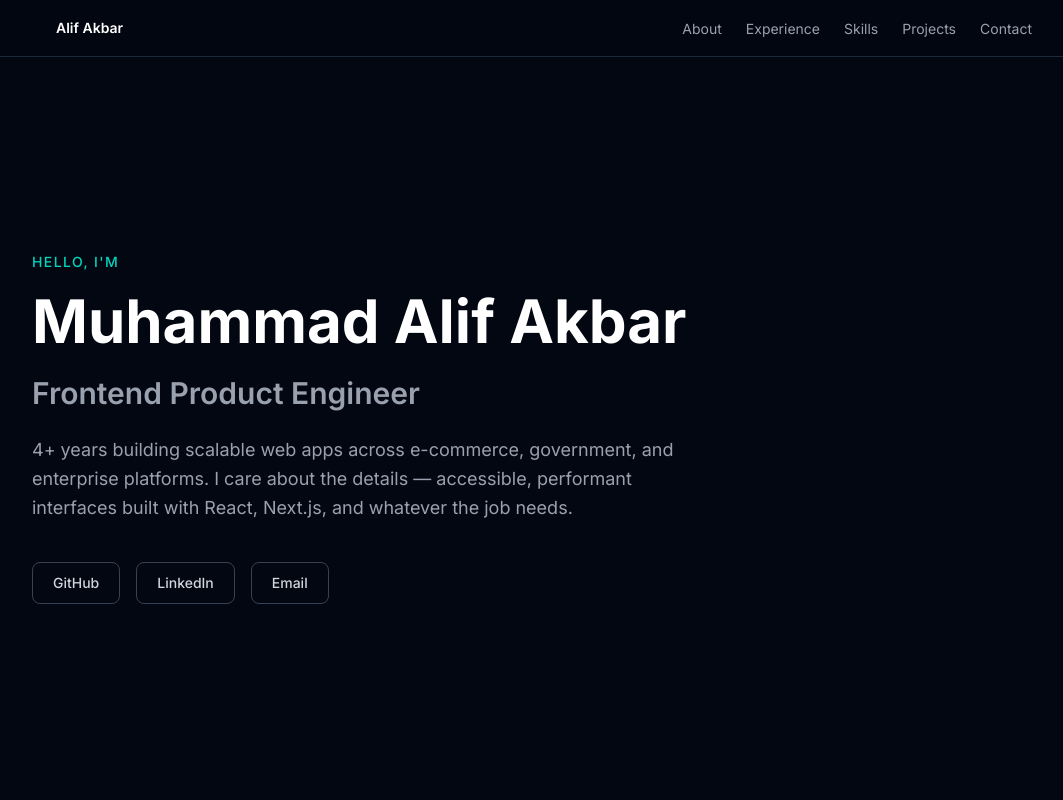
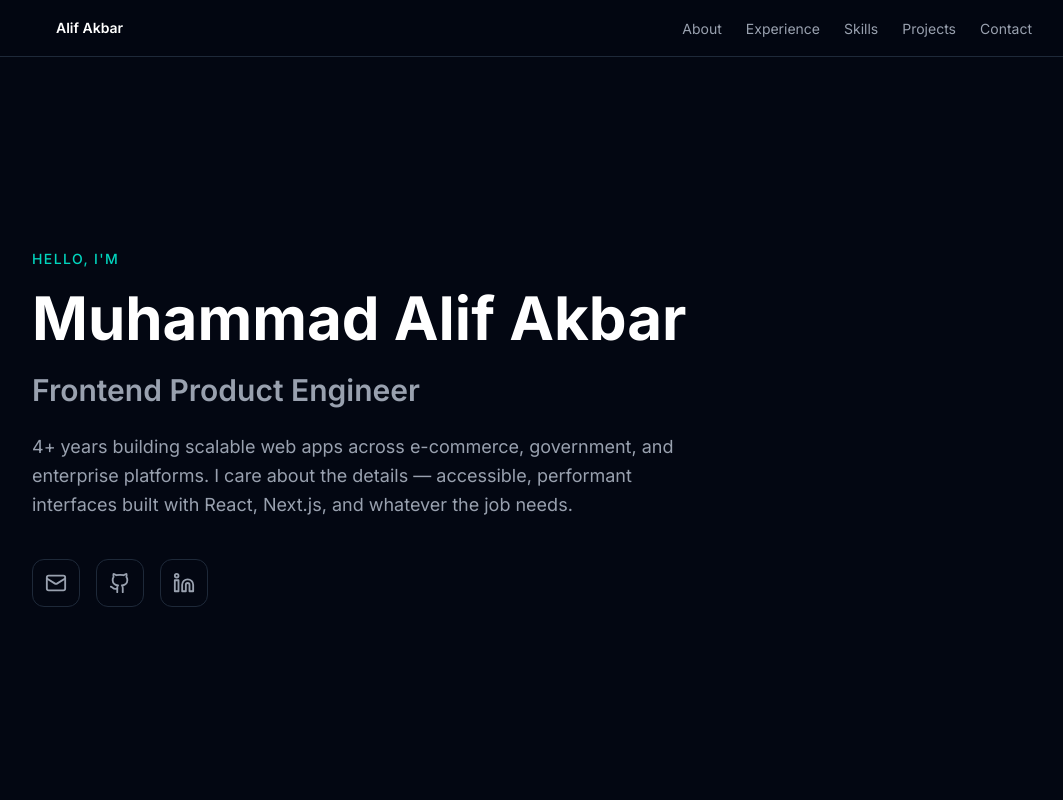
Before and after one commit to alifakbar111/alifakbar111.github.io, an Astro site: page / in a window 1280 px wide. Shown: the top 800 px of the page, without its empty margins (96-1159 px from the left). Built offline with nearby package versions, Linux system fonts and the light colour scheme; Astro itself is replaced by a stand-in of ours.

Commit message:
feat: replace contact label with icon on Hero

```diff
--- a/src/components/Contact.astro
+++ b/src/components/Contact.astro
@@ -1,21 +1,21 @@
 ---
-const links = [
-  {
-    label: 'Email',
-    href: 'mailto:alifakbar111@gmail.com',
-    sublabel: 'alifakbar111@gmail.com',
-  },
-  {
-    label: 'GitHub',
-    href: 'https://github.com/alifakbar111',
-    sublabel: 'github.com/alifakbar111',
-  },
-  {
-    label: 'LinkedIn',
-    href: 'https://www.linkedin.com/in/alifakbar111/',
-    sublabel: 'linkedin.com/in/alifakbar111',
-  },
-];
+// const links = [
+//   {
+//     label: 'Email',
+//     href: 'mailto:alifakbar111@gmail.com',
+//     sublabel: 'alifakbar111@gmail.com',
+//   },
+//   {
+//     label: 'GitHub',
+//     href: 'https://github.com/alifakbar111',
+//     sublabel: 'github.com/alifakbar111',
+//   },
+//   {
+//     label: 'LinkedIn',
+//     href: 'https://www.linkedin.com/in/alifakbar111/',
+//     sublabel: 'linkedin.com/in/alifakbar111',
+//   },
+// ];
 ---
 
 <section id="contact" class="py-20 px-6 bg-gray-900/30">
--- a/src/components/Hero.astro
+++ b/src/components/Hero.astro
@@ -1,9 +1,9 @@
 ---
-const links = [
-  { href: 'https://github.com/alifakbar111', label: 'GitHub' },
-  { href: 'https://www.linkedin.com/in/alifakbar111/', label: 'LinkedIn' },
-  { href: 'mailto:alifakbar111@gmail.com', label: 'Email' },
-];
+// const links = [
+//   { href: 'https://github.com/alifakbar111', label: 'GitHub' },
+//   { href: 'https://www.linkedin.com/in/alifakbar111/', label: 'LinkedIn' },
+//   { href: 'mailto:alifakbar111@gmail.com', label: 'Email' },
+// ];
 ---
 
 <section class="min-h-screen flex items-center px-6 pt-14">
@@ -21,18 +21,46 @@ const links = [
       whatever the job needs.
     </p>
     <div class="flex flex-wrap gap-4">
-      {
-        links.map(({ href, label }) => (
-          <a
-            href={href}
-            target={href.startsWith('http') ? '_blank' : undefined}
-            rel={href.startsWith('http') ? 'noopener noreferrer' : undefined}
-            class="px-5 py-2.5 text-sm font-medium border border-gray-700 rounded-lg text-gray-300 hover:border-teal-400 hover:text-teal-400 transition-colors"
-          >
-            {label}
-          </a>
-        ))
-      }
+      {/* Email */}
+      <a
+        href="mailto:alifakbar111@gmail.com"
+        aria-label="Email"
+        class="p-3 border border-gray-800 rounded-xl text-gray-400 hover:border-teal-400/50 hover:text-teal-400 hover:bg-gray-900 transition-all"
+      >
+        <svg xmlns="http://www.w3.org/2000/svg" width="22" height="22" viewBox="0 0 24 24" fill="none" stroke="currentColor" stroke-width="2" stroke-linecap="round" stroke-linejoin="round">
+          <rect width="20" height="16" x="2" y="4" rx="2"/>
+          <path d="m22 7-8.97 5.7a1.94 1.94 0 0 1-2.06 0L2 7"/>
+        </svg>
+      </a>
+
+      {/* GitHub */}
+      <a
+        href="https://github.com/alifakbar111"
+        target="_blank"
+        rel="noopener noreferrer"
+        aria-label="GitHub"
+        class="p-3 border border-gray-800 rounded-xl text-gray-400 hover:border-teal-400/50 hover:text-teal-400 hover:bg-gray-900 transition-all"
+      >
+        <svg xmlns="http://www.w3.org/2000/svg" width="22" height="22" viewBox="0 0 24 24" fill="none" stroke="currentColor" stroke-width="2" stroke-linecap="round" stroke-linejoin="round">
+          <path d="M15 22v-4a4.8 4.8 0 0 0-1-3.5c3 0 6-2 6-5.5.08-1.25-.27-2.48-1-3.5.28-1.15.28-2.35 0-3.5 0 0-1 0-3 1.5-2.64-.5-5.36-.5-8 0C6 2 5 2 5 2c-.3 1.15-.3 2.35 0 3.5A5.403 5.403 0 0 0 4 9c0 3.5 3 5.5 6 5.5-.39.49-.68 1.05-.85 1.65-.17.6-.22 1.23-.15 1.85v4"/>
+          <path d="M9 18c-4.51 2-5-2-7-2"/>
+        </svg>
+      </a>
+
+      {/* LinkedIn */}
+      <a
+        href="https://www.linkedin.com/in/alifakbar111/"
+        target="_blank"
+        rel="noopener noreferrer"
+        aria-label="LinkedIn"
+        class="p-3 border border-gray-800 rounded-xl text-gray-400 hover:border-teal-400/50 hover:text-teal-400 hover:bg-gray-900 transition-all"
+      >
+        <svg xmlns="http://www.w3.org/2000/svg" width="22" height="22" viewBox="0 0 24 24" fill="none" stroke="currentColor" stroke-width="2" stroke-linecap="round" stroke-linejoin="round">
+          <path d="M16 8a6 6 0 0 1 6 6v7h-4v-7a2 2 0 0 0-2-2 2 2 0 0 0-2 2v7h-4v-7a6 6 0 0 1 6-6z"/>
+          <rect width="4" height="12" x="2" y="9"/>
+          <circle cx="4" cy="4" r="2"/>
+        </svg>
+      </a>
     </div>
   </div>
 </section>
```
